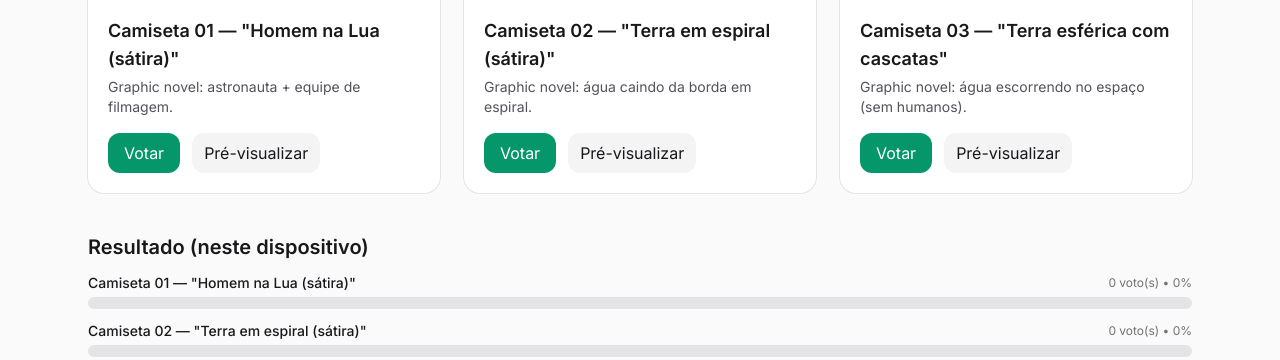
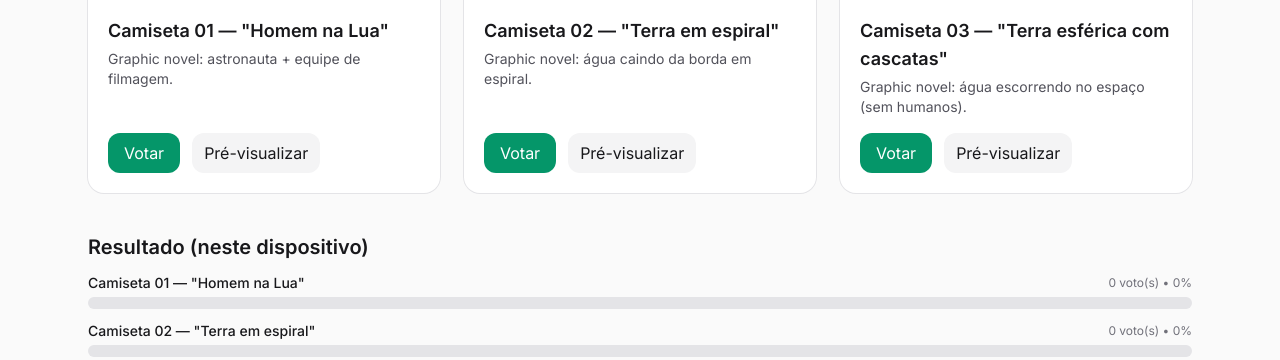
Before and after one commit to rfschroeder-sys/vota-o-sana, a plain HTML site: page index.html in a window 1280 px wide. Shown: the part 861-1221 px from the top of the page. Drawn offline with nearby package versions, Linux system fonts and the light colour scheme.

Commit message:
Update index.html

```diff
--- a/index.html
+++ b/index.html
@@ -105,13 +105,13 @@
     const OPTIONS = [
       {
         id: crypto.randomUUID(),
-        title: 'Camiseta 01 — "Homem na Lua (sátira)"',
+        title: 'Camiseta 01 — "Homem na Lua"',
         desc: 'Graphic novel: astronauta + equipe de filmagem.',
         img: 'image1.png?text=Camiseta+01'
       },
       {
         id: crypto.randomUUID(),
-        title: 'Camiseta 02 — "Terra em espiral (sátira)"',
+        title: 'Camiseta 02 — "Terra em espiral"',
         desc: 'Graphic novel: água caindo da borda em espiral.',
         img: 'image2.png?text=Camiseta+02'
       },
```
